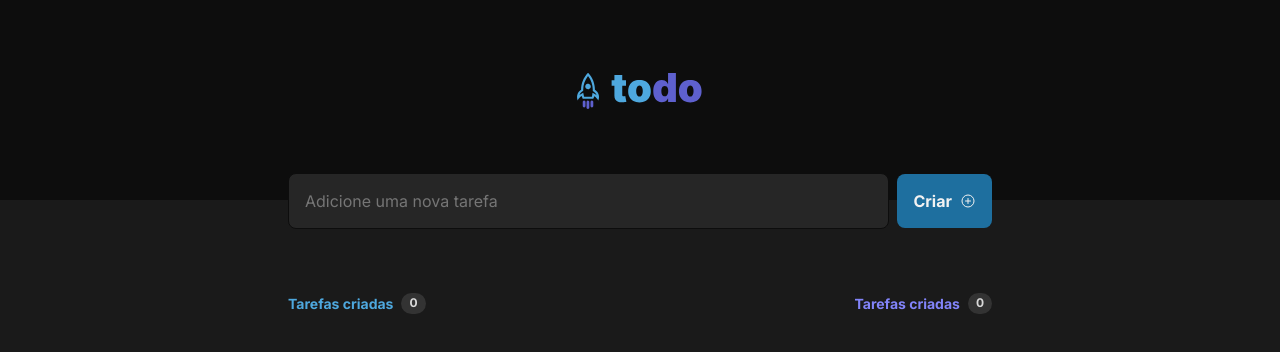
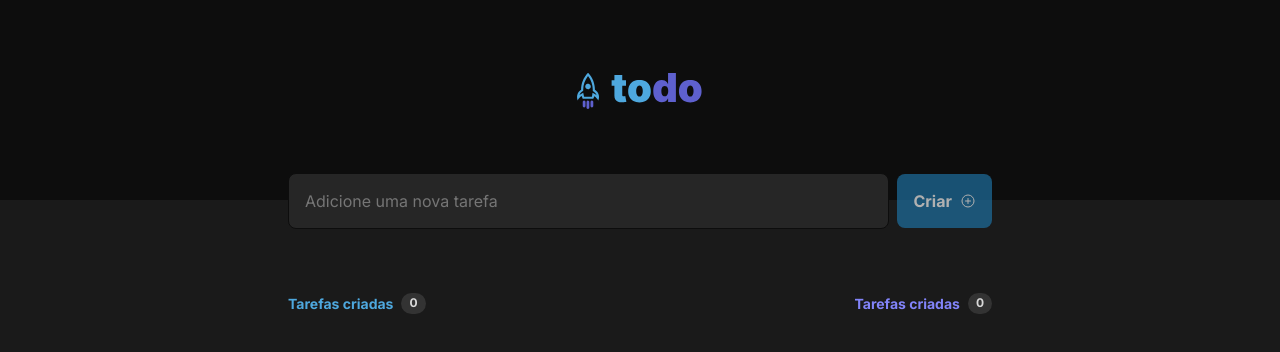
Before and after one commit to jbresolinn/ignite-01-todo, a React (Vite) app in the folder 01-todo/: page / in a window 1280 px wide. Shown: the top 352 px of the page. Built offline with nearby package versions, Linux system fonts and the light colour scheme.

Commit message:
(01) feat: create add new task

```diff
--- a/01-todo/package.json
+++ b/01-todo/package.json
@@ -11,11 +11,13 @@
   "dependencies": {
     "phosphor-react": "^1.4.1",
     "react": "^18.2.0",
-    "react-dom": "^18.2.0"
+    "react-dom": "^18.2.0",
+    "uuid": "^8.3.2"
   },
   "devDependencies": {
     "@types/react": "^18.0.15",
     "@types/react-dom": "^18.0.6",
+    "@types/uuid": "^8.3.4",
     "@vitejs/plugin-react": "^2.0.0",
     "typescript": "^4.6.4",
     "vite": "^3.0.0"
--- a/01-todo/src/App.tsx
+++ b/01-todo/src/App.tsx
@@ -7,7 +7,7 @@ import { Task } from "./components/Task/Task"
 import { useState } from "react"
 
 interface TaskProps {
-  id: number
+  id: string
   done: boolean
   content: string
 }
@@ -17,7 +17,13 @@ function App() {
 
   const tasksCompleted = tasks.filter(task => !!task.done)
 
-  function toggleTaskStatus(id: number, value: boolean) {
+  function createNewTask(newTask: TaskProps) {
+    if (newTask) {
+      setTasks([...tasks, newTask])
+    }
+  }
+
+  function toggleTaskStatus(id: string, value: boolean) {
     // TODO: toggle task status
   }
 
@@ -26,7 +32,7 @@ function App() {
       <Header />
 
       <div className="container">
-        <CreateTaskBar />
+        <CreateTaskBar onCreateTask={createNewTask}/>
 
         <section className={styles.taskList}>
           <header className={styles.sheetsContainer}>
--- a/01-todo/src/components/CreateTaskBar/CreateTaskBar.module.css
+++ b/01-todo/src/components/CreateTaskBar/CreateTaskBar.module.css
@@ -33,6 +33,10 @@
   gap: 8px;
 }
 
+.createtaskbar button:disabled {
+  opacity: 0.7;
+}
+
 .createtaskbar button:not(:disabled):hover {
   background-color: var(--blue-500);
 }
--- a/01-todo/src/components/CreateTaskBar/CreateTaskBar.tsx
+++ b/01-todo/src/components/CreateTaskBar/CreateTaskBar.tsx
@@ -1,11 +1,51 @@
+import { ChangeEvent, FormEvent, useState } from 'react'
 import { PlusCircle } from 'phosphor-react'
+import { v4 as uuidv4 } from 'uuid'
+
 import styles from './CreateTaskBar.module.css'
 
-export function CreateTaskBar(){
+interface TaskProps {
+  id: string
+  done: boolean
+  content: string
+}
+
+interface CreateTaskBarProps {
+  onCreateTask: (task: TaskProps) => void
+}
+
+export function CreateTaskBar({ onCreateTask }: CreateTaskBarProps){
+  const [newTaskText, setNewTaskText] = useState('')
+
+  const createTaskButtonDisableValidation = !newTaskText.length ? true : false
+
+  function handleNewTaskChange(event: ChangeEvent<HTMLInputElement>){
+    setNewTaskText(event.target.value)
+  }
+
+  function handleCreateNewTask(event: FormEvent){
+    event.preventDefault()
+
+    const newTask = {
+      id: uuidv4(),
+      done: false,
+      content: newTaskText
+    }
+
+    onCreateTask(newTask)
+    setNewTaskText('')
+  }
+
   return (
       <div className={styles.createtaskbar}>
-        <input type='text' name='newTask' placeholder='Adicione uma nova tarefa'/>
-        <button type='button'>
+        <input
+          type='text'
+          name='newTask'
+          placeholder='Adicione uma nova tarefa'
+          onChange={handleNewTaskChange}
+          value={newTaskText}
+        />
+        <button type='button' onClick={handleCreateNewTask} disabled={createTaskButtonDisableValidation}>
           Criar
           <PlusCircle size={16} />
         </button>
--- a/01-todo/src/components/Task/Task.module.css
+++ b/01-todo/src/components/Task/Task.module.css
@@ -6,7 +6,7 @@
   margin: 1.5rem 0 0;
 
   display: flex;
-  align-items: flex-start;
+  align-items: center;
   justify-content: space-between;
   gap: 0.75rem;
 }
--- a/01-todo/src/components/Task/Task.tsx
+++ b/01-todo/src/components/Task/Task.tsx
@@ -4,11 +4,11 @@ import styles from './Task.module.css'
 
 interface TaskProps {
   task: TaskContentProps
-  onToggleTaskStatus: (id: number, value: boolean) => void
+  onToggleTaskStatus: (id: string, value: boolean) => void
 }
 
 interface TaskContentProps {
-  id: number
+  id: string
   done: boolean
   content: string
 }
@@ -16,7 +16,7 @@ interface TaskContentProps {
 export function Task({ task, onToggleTaskStatus }: TaskProps){
   const taskStyleValidation = task.done ? `${styles.task} ${styles.done}` : styles.task
 
-  function handleCompleteTask(event: ChangeEvent<HTMLInputElement> ,id: number){
+  function handleCompleteTask(event: ChangeEvent<HTMLInputElement> ,id: string){
     onToggleTaskStatus(id, event.target.checked)
   }
 
```
Also changed, not shown: 1 other file (tests, documents, lock files or other folders).
